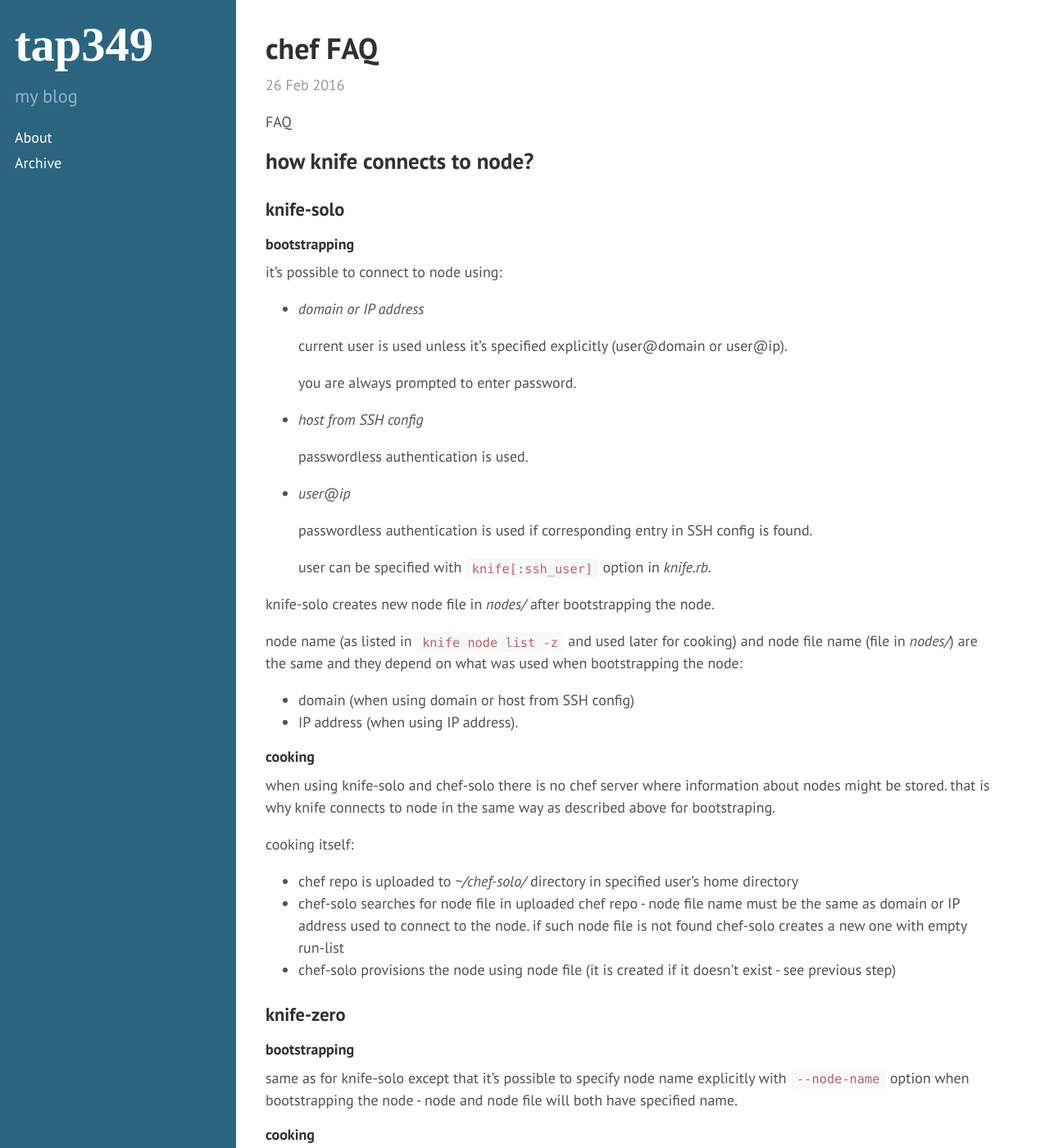
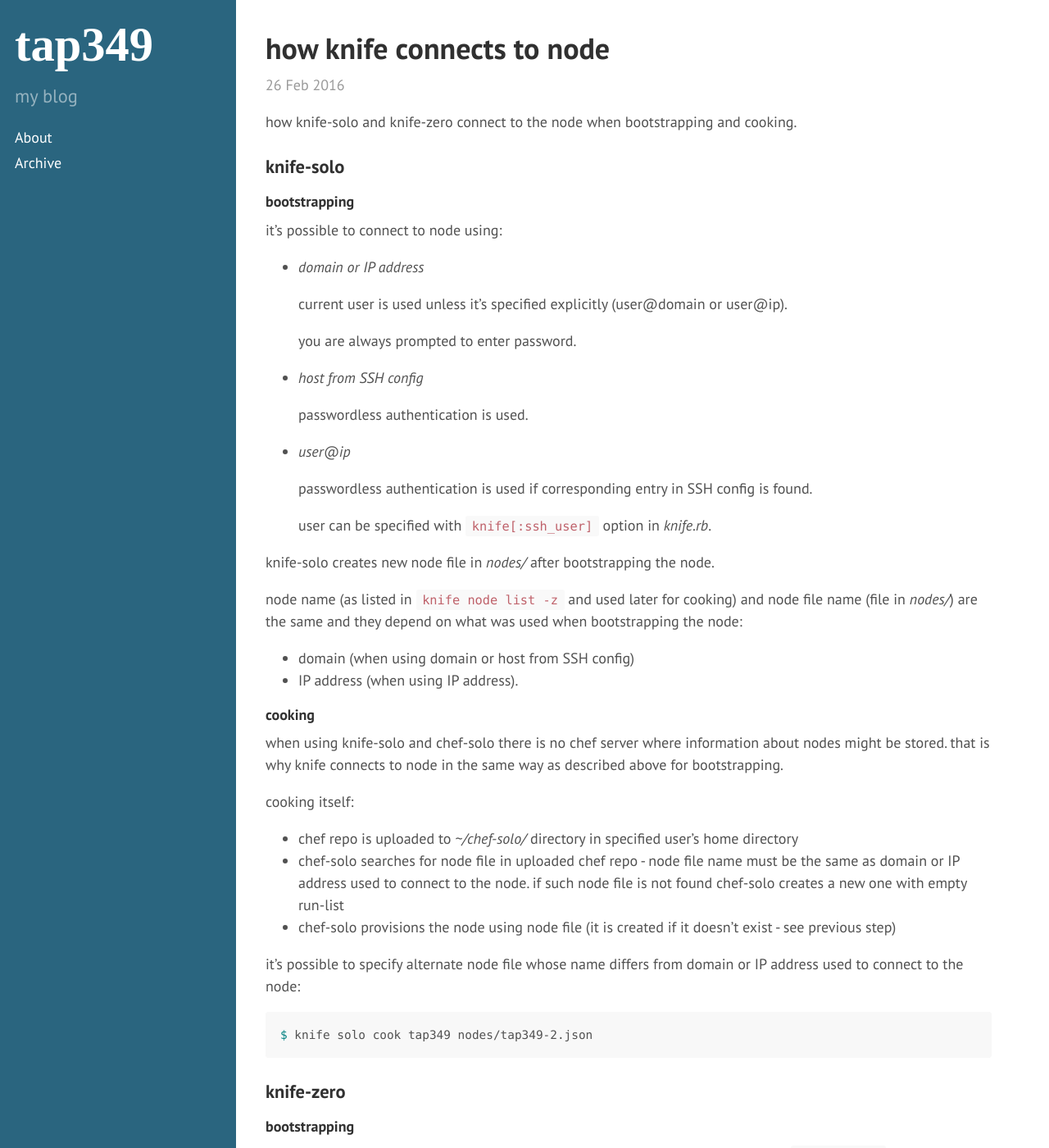
Before and after one commit to tap349/tap349.github.io, a Jekyll site: the page built from _posts/2016-02-27-how-knife-connects-to-node.md, in a window 1280 px wide and 1400 px high. Shown: the whole window at 82% size. Built offline with Jekyll 4.4.1, drawn with Linux system fonts in a browser that asks for light colours.

Commit message:
update 2016-03-07_01:03:47

````diff
--- a/_posts/2016-02-27-chef-faq.md
+++ b/_posts/2016-02-27-how-knife-connects-to-node.md
@@ -1,16 +1,15 @@
 ---
 layout: post
-title: chef FAQ
+title: how knife connects to node
 date: 2016-02-27 01:16:00 +0300
 access: public
 categories: [chef]
 ---
 
-FAQ
+how knife-solo and knife-zero connect to the node
+when bootstrapping and cooking.
 
 <!-- more -->
-
-## how knife connects to node?
 
 ### knife-solo
 
@@ -50,7 +49,7 @@ they depend on what was used when bootstrapping the node:
 when using knife-solo and chef-solo there is no chef server where
 information about nodes might be stored.
 that is why knife connects to node in the same way as described above
-for bootstraping.
+for bootstrapping.
 
 cooking itself:
 
@@ -62,6 +61,13 @@ cooking itself:
   chef-solo creates a new one with empty run-list
 - chef-solo provisions the node using node file
   (it is created if it doesn't exist - see previous step)
+
+it's possible to specify alternate node file whose name differs from
+domain or IP address used to connect to the node:
+
+```sh
+$ knife solo cook tap349 nodes/tap349-2.json
+```
 
 ### knife-zero
 
````
Also changed, not shown: 1 other file.
